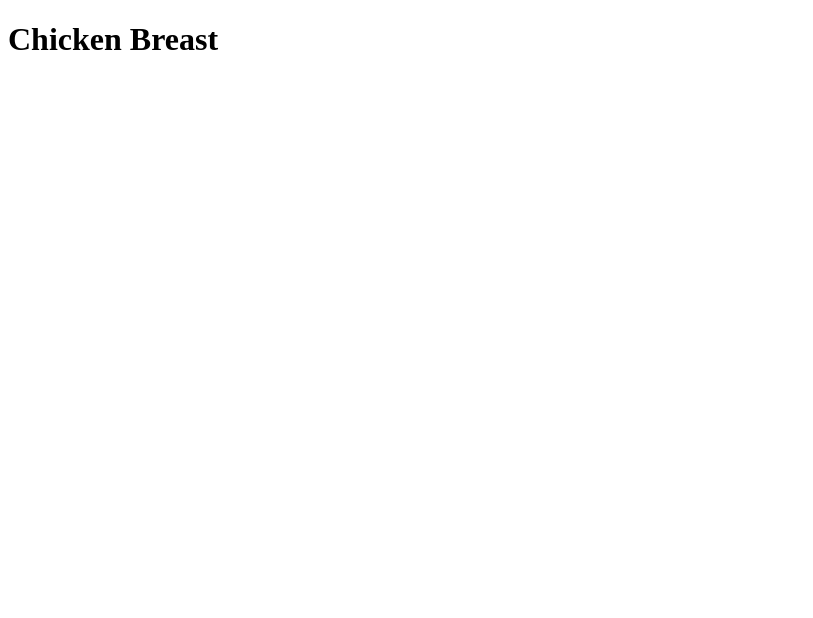
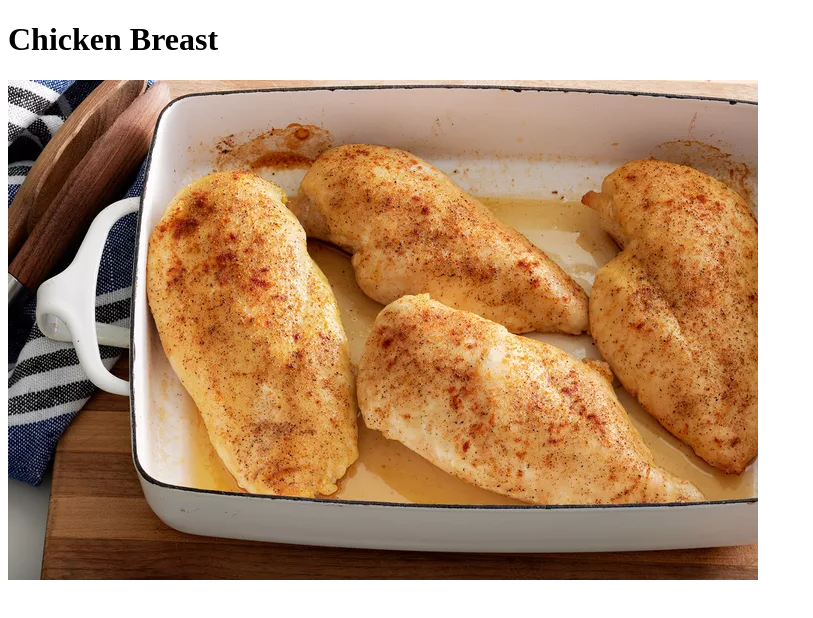
Before and after one commit to AlexMagargiu/odin-recipes, a plain HTML site: page recipes/chicken_breast.html in a window 1280 px wide. Shown: the whole page, without its empty margins (0-813 px from the left). Drawn offline with Linux system fonts and the light colour scheme.

Commit message:
Add chicken breast recipe

```diff
--- a/recipes/chicken_breast.html
+++ b/recipes/chicken_breast.html
@@ -8,5 +8,6 @@
 </head>
 <body>
     <h1>Chicken Breast</h1>
+    <img src="../img/chicken_breast.webp"/>
 </body>
 </html>
```
